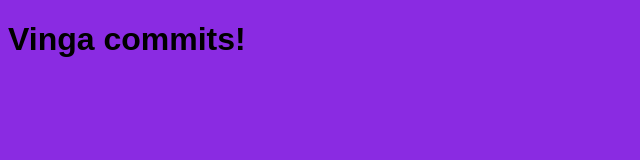
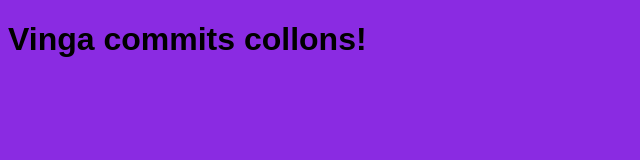
Before and after one commit to sgpico/provacurs, a plain HTML site: page index.html in a window 1280 px wide. Shown: the whole page, without its empty margins (0-640 px from the left). Drawn offline with Linux system fonts and the light colour scheme.

Commit message:
nova branca collons
add collons

```diff
--- a/index.html
+++ b/index.html
@@ -7,6 +7,6 @@
         <link href="css/style.css" rel="stylesheet">
     </head>
     <body>
-    <h1>Vinga commits!</h1>
+    <h1>Vinga commits collons!</h1>
     </body>
 </html>
```
